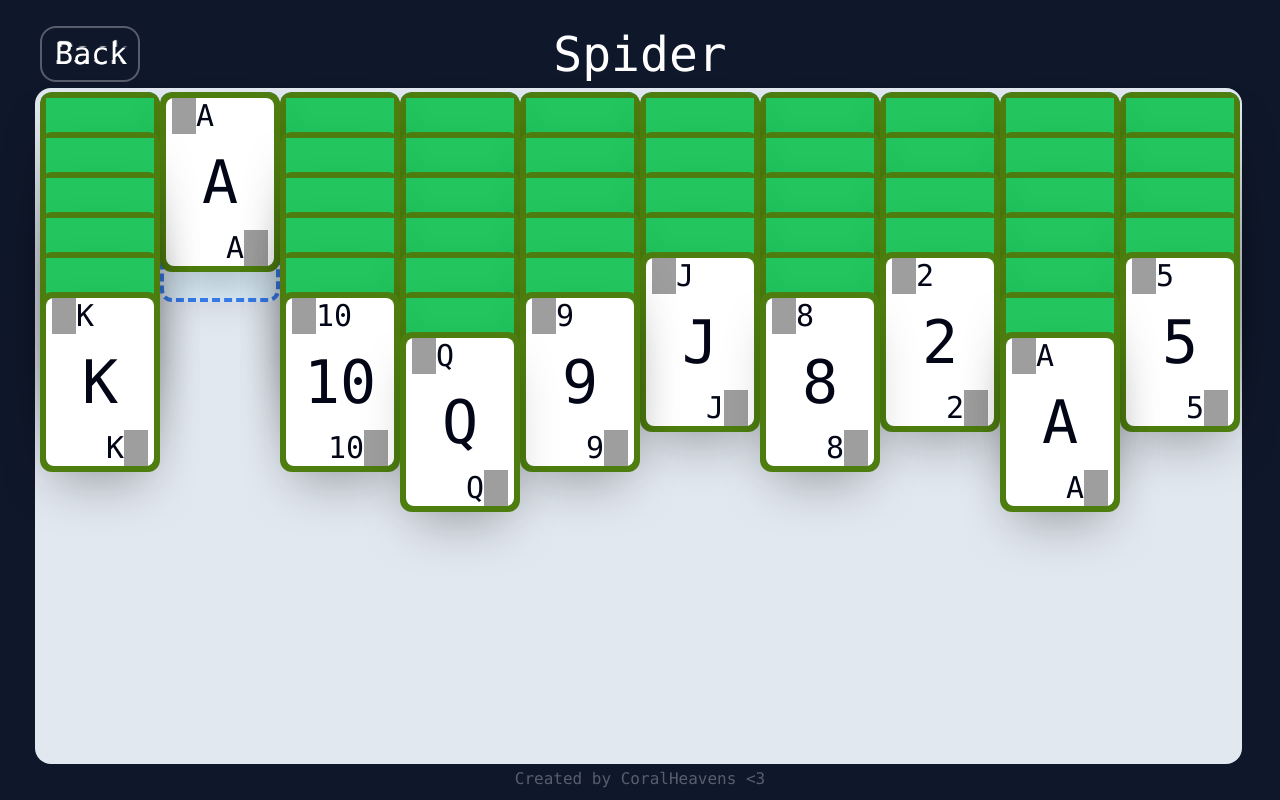
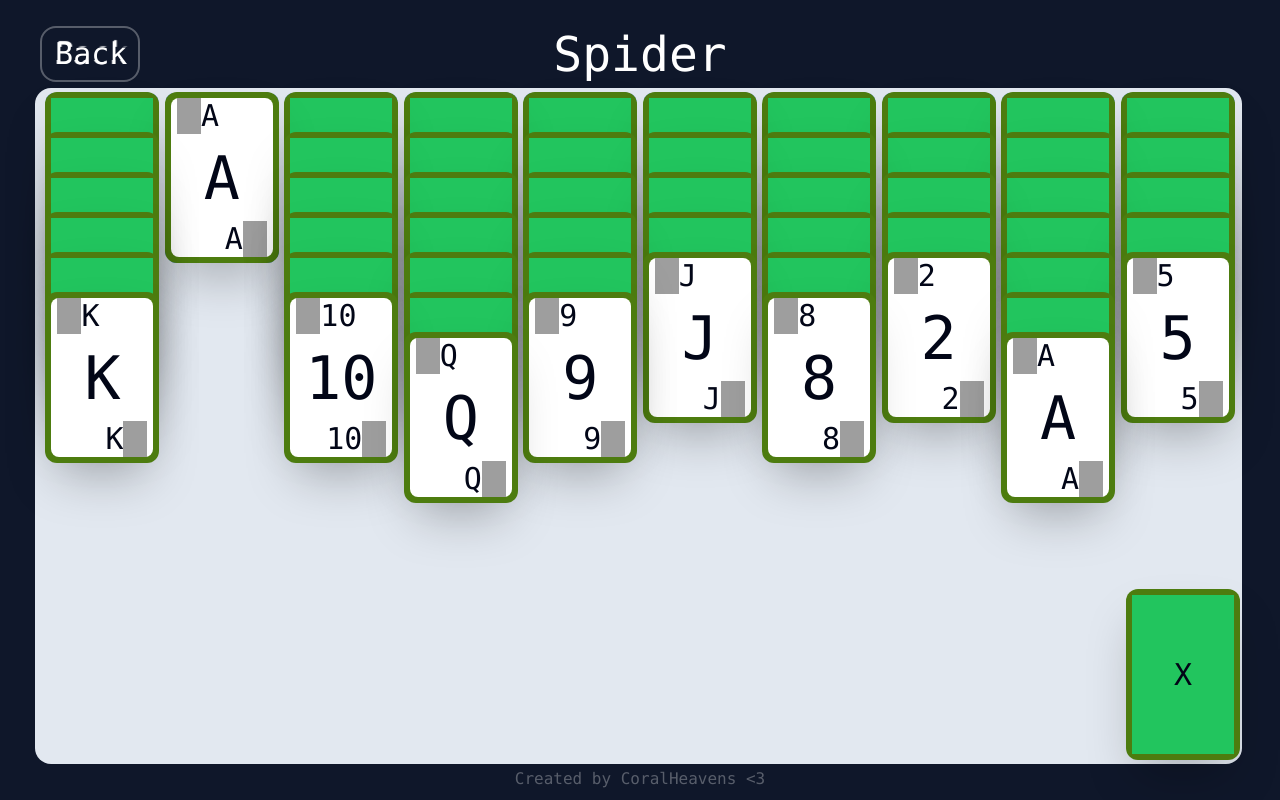
Before and after one commit to CoralHeavens/solid-solitaire, a React (Create React App) app: page / in a window 1280 px wide. Both pictures are taken after a click on the button "Spider". Built offline with nearby package versions, Linux system fonts and the light colour scheme; grey boxes are pictures that could not be loaded.

Commit message:
Added hand for card drawing [WIP]

```diff
--- a/src/components/CardElements.jsx
+++ b/src/components/CardElements.jsx
@@ -18,7 +18,7 @@ const CardElements = ({
     setLength,
     onAreaUpdate,
     cardClassName,
-    children = []
+    children
 }) => {
     const cards = useCards();
 
@@ -37,8 +37,7 @@ const CardElements = ({
                 cardClassName={cardClassName}
                 onAreaUpdate={onAreaUpdate}
             >
-                {children[0] ?? <Card />}
-                {children[1] ?? <HiddenCard />}
+                {children}
             </CardWrapper>
         ))
     )
--- /dev/null
+++ b/src/components/Hand.jsx
@@ -0,0 +1,39 @@
+import React, { useState } from "react";
+import joinClassNames from "../helpers/joinClassNames";
+import usePush from "../hooks/usePush";
+
+const Hand = ({
+    initCards,
+    setLength,
+    lockOnSet,
+    cardsPerDraw = 10,
+    className,
+    children
+}) => {
+    const [cards, updateCards] = useState(initCards);
+    const { pushCards } = usePush();
+
+    const drawCards = () => {
+        if (!cards.length) return;
+
+        pushCards({
+            newCards: cards.slice(0, cardsPerDraw),
+            setLength,
+            lockOnSet
+        });
+        updateCards(state => state.slice(cardsPerDraw));
+    }
+
+    return cards.length ? (
+        <div className={joinClassNames(
+            'hand-wrapper bg-lime-700 bottom-0 right-0',
+            className
+        )}
+            onClick={drawCards}
+        >
+            {children}
+        </div>
+    ) : null;
+}
+
+export default Hand;
--- a/src/components/ReactCardEngine.jsx
+++ b/src/components/ReactCardEngine.jsx
@@ -11,6 +11,7 @@ const ReactCardEngine = ({
     cardClassName,
     areas,
     cards,
+    handCards,
     cardsPresetKey,
     comparisonKey,
     compareWeights,
@@ -33,6 +34,7 @@ const ReactCardEngine = ({
                         className={className}
                         areas={areas}
                         cards={cards}
+                        handCards={handCards}
                         cardsPresetKey={cardsPresetKey}
                         comparisonKey={comparisonKey}
                         compareWeights={compareWeights}
--- a/src/components/Spider.jsx
+++ b/src/components/Spider.jsx
@@ -20,6 +20,7 @@ const Spider = () => {
             className={'field bg-slate-200'}
             areas={AREAS}
             cards={CARDS.slice(0, 54)}
+            handCards={CARDS.slice(54)}
             // cards={Array.from({length: 14}).map((_, index) => ({ cardType: index, areaId: 'area_1' }))}
             compareWeights
             showOnlyLast
--- a/src/components/StageWrapper.jsx
+++ b/src/components/StageWrapper.jsx
@@ -10,6 +10,9 @@ import usePush from "../hooks/usePush";
 import useMove from "../hooks/useMove";
 import { SPIDER_AREAS } from "../data/spider/areas";
 import { SPIDER_CARDS } from "../data/spider/cards";
+import Card from "./Card";
+import HiddenCard from "./HiddenCard";
+import Hand from "./Hand";
 
 const StageBorder = () => (
     <div className="w-[100.6%] h-[101.1%] -ml-[0.3%] -mt-[0.3%] pointer-events-none rounded-[16px] bg-slate-200 absolute z-10" />
@@ -19,6 +22,7 @@ const StageWrapper = ({
     className,
     areas = SPIDER_AREAS,
     cards = SPIDER_CARDS,
+    handCards = [],
     cardPresets = require(`../data/default/cards.json`),
     comparisonKey = 'category',
     compareWeights = false,
@@ -31,7 +35,7 @@ const StageWrapper = ({
     setLength = 13,
     cardClassName,
     onAreaUpdate = () => {},
-    children,
+    children = [],
 }) => {
     const stageRef = useRef();
     const [stageBounds, updateStageBounds] = useState({
@@ -81,7 +85,9 @@ const StageWrapper = ({
         areaId = undefined
     ) => {
         const id = areaId ? areaId : globalAreasArray[0];
-        pushCards([{ cardType, areaId: id }])
+        pushCards({
+            newCards: [{ cardType, areaId: id }]
+        })
 
         return `Card of type ${cardType} pushed to area ${id}`;
     }
@@ -185,9 +191,16 @@ const StageWrapper = ({
                 cardClassName={cardClassName}
                 onAreaUpdate={onAreaUpdate}
             >
-                {children}
+                {children[0] ?? <Card />}
+                {children[1] ?? <HiddenCard />}
             </CardElements>
-
+            <Hand
+                initCards={handCards}
+                setLength={setLength}
+                lockOnSet={lockOnSet}
+            >
+                {children[1] ?? <HiddenCard />}
+            </Hand>
         </section>
     )
 }
--- a/src/helpers/checkCards.js
+++ b/src/helpers/checkCards.js
@@ -21,7 +21,8 @@ export const checkSame = (array, key = 'category') => {
 }
 
 export const checkCardSet = (cardIds, setLength, allItems, presets) => {
-    const cards = cardIds.map(id => allItems[id]).map(({ cardType }) => presets[cardType]);
+
+    const cards = cardIds.map(id => presets[allItems[id].cardType]);
 
     // Check set length
     if (cards.length !== setLength) return false;
--- a/src/hooks/usePush.js
+++ b/src/hooks/usePush.js
@@ -37,13 +37,13 @@ const usePush = () => {
         randomDistribution,
         equalDistribution,
         callback = () => {}
-    }) => {
-        return newCards.reduce((o, card, index) => {
+    }) => (
+        newCards.reduce((o, card, index) => {
             const id = `card_${initialId + index}`;
             const areaId = (
                 card.areaId ? card.areaId :
                 randomDistribution ? `area_${Math.floor(Math.random() * areasAmount)}` :
-                'area_0'
+                `area_${index}`
             );
 
             callback(areaId, id);
@@ -57,7 +57,7 @@ const usePush = () => {
                 }
             }
         }, {})
-    }, [areasAmount])
+    ), [areasAmount])
 
     const pushAreas = useCallback((newAreas = []) => {
         updateAreas(state => (
@@ -71,9 +71,11 @@ const usePush = () => {
         ))
     }, [updateAreas]);
 
-    const pushToAreaCardIds = useCallback((items, areaId, cards, lockOnSet, setLength) => (
+    const pushToAreaCardIds = useCallback((items, areaId, cards, lockOnSet, setLength) => {
+        if (items.length === 0) return;
         updateAreas(state => {
             const newCardIds = [...state[areaId].cardIds, ...items];
+            console.log(newCardIds);
             const isSet = checkCardSet(newCardIds, setLength, cards, presets);
             return {
                 ...state,
@@ -85,10 +87,16 @@ const usePush = () => {
                 }
             }
         })
-    ), [updateAreas, presets]);
+    }, [updateAreas, presets]);
 
     const pushCards = useCallback(
-        (newCards = [], randomDistribution = false, equalDistribution = false, lockOnSet, setLength) => (
+        ({
+            newCards = [],
+            randomDistribution = false,
+            equalDistribution = false,
+            lockOnSet,
+            setLength
+        }) => (
             updateCards(state => (
                 {
                     ...state,
@@ -98,6 +106,7 @@ const usePush = () => {
                         randomDistribution,
                         equalDistribution,
                         callback: (areaId, cardId) => {
+                            console.log(areaId, cardId);
                             pushToAreaCardIds([cardId], areaId, state, lockOnSet, setLength);
                         }
                     })
--- a/src/styles/index.css
+++ b/src/styles/index.css
@@ -20,7 +20,7 @@ a, button {
 }
 
 .field {
-    @apply w-full h-full rounded-lg flex justify-evenly
+    @apply w-full h-full rounded-lg flex justify-evenly items-start
 }
 
 .field * {
@@ -31,12 +31,24 @@ a, button {
     @apply pointer-events-none
 }
 
+.absolute-children > {
+    @apply absolute
+}
+
+.wrapper-size {
+    @apply w-[9.5%] aspect-[2/3] rounded-xl min-w-[95px] max-w-[140px] max-h-[210px]
+}
+
 .area-wrapper {
-    @apply rounded-xl w-[10%] aspect-[2/3] p-1.5 no-pointer-children min-w-[95px] max-w-[140px] max-h-[210px]
+    @apply wrapper-size p-1.5 no-pointer-children
 }
 
 .card-wrapper {
-    @apply rounded-xl w-[10%] aspect-[2/3] p-1.5 no-pointer-children absolute min-w-[95px] max-w-[140px] max-h-[210px] shadow-2xl
+    @apply wrapper-size p-1.5 no-pointer-children absolute shadow-2xl
+}
+
+.hand-wrapper {
+    @apply wrapper-size p-1.5 no-pointer-children absolute shadow-2xl z-[99]
 }
 
 .area-border {
```
